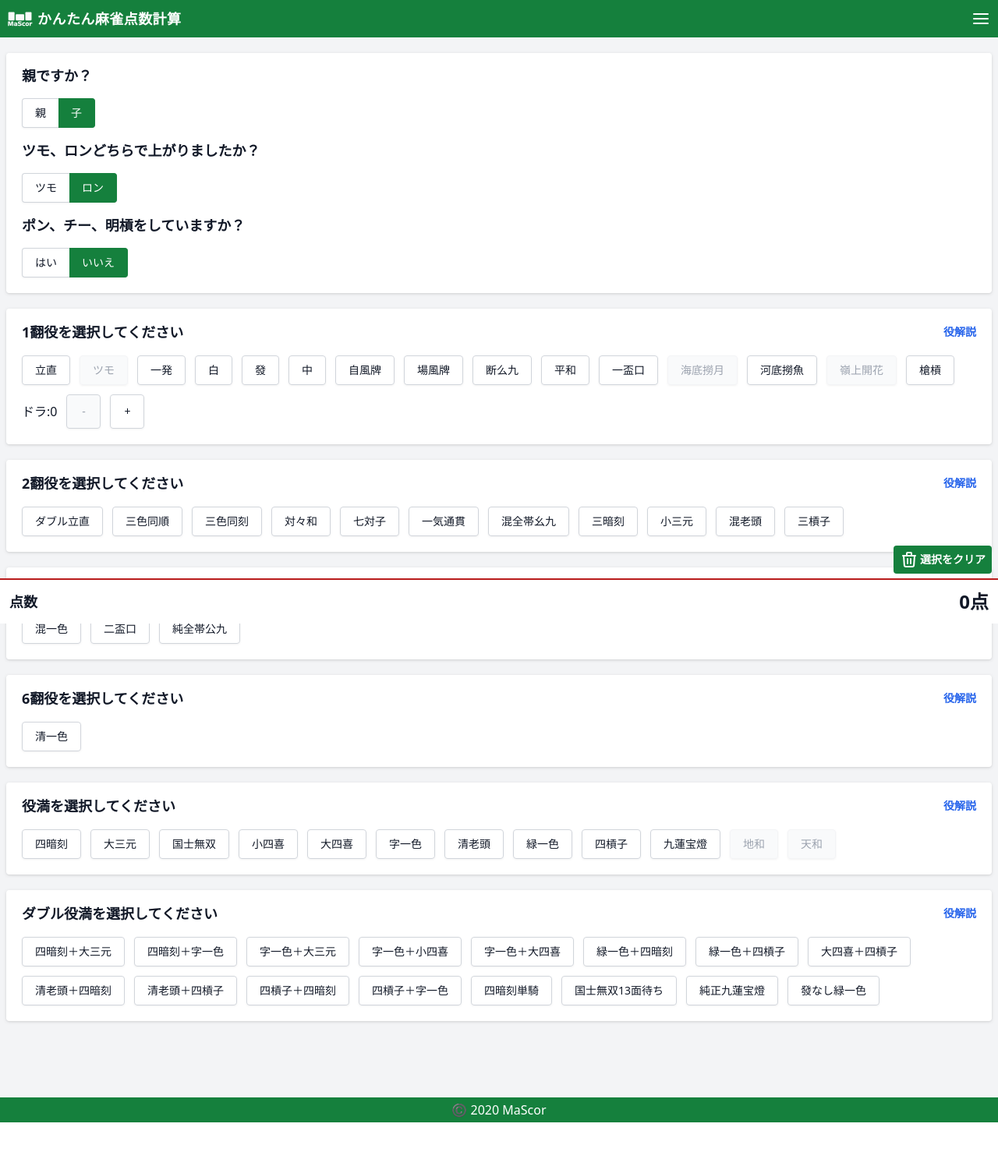
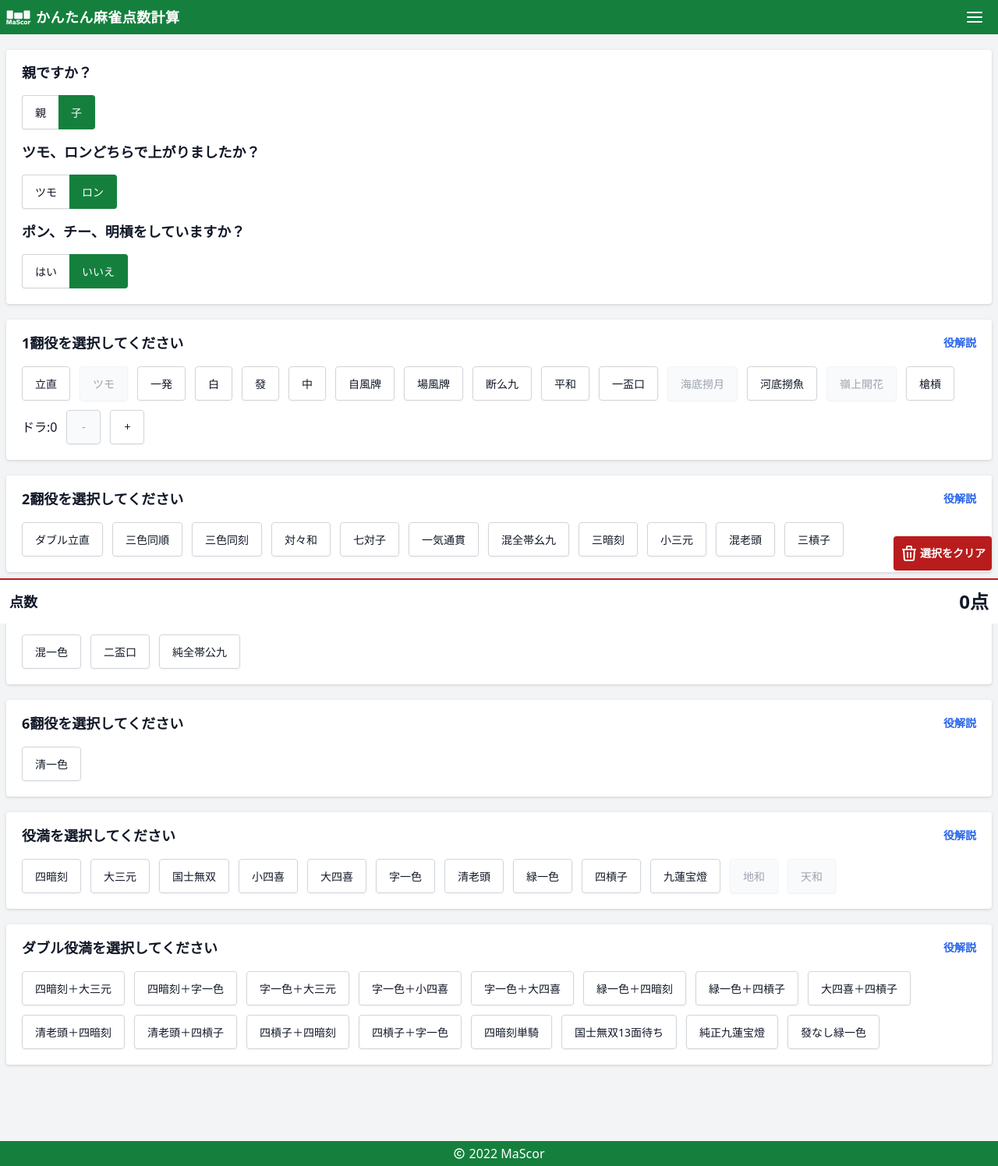
Before and after one commit to limoza/calc_mahjong_score-, a Next.js app: page / in a window 1280 px wide. Shown: the whole page at 78% size. Before the commit the page ends 1440 px from the top, so only its background shows below. Built offline with nearby package versions, Linux system fonts and the light colour scheme.

Commit message:
ボタン高さ44px以上に変更

```diff
--- a/src/components/Footer.jsx
+++ b/src/components/Footer.jsx
@@ -3,6 +3,23 @@ import Link from 'next/link'
 
 export const Footer = React.memo(() => (
   <footer className='bg-gray-100 pt-5'>
-    <p className='bg-green-700 py-1 text-center text-white'>©️ 2020 MaScor</p>
+    <p className='flex items-center justify-center bg-green-700 py-1 text-center text-white'>
+      <svg
+        className='mr-1 h-4 w-4 text-white'
+        width='24'
+        height='24'
+        viewBox='0 0 24 24'
+        strokeWidth='2'
+        stroke='currentColor'
+        fill='none'
+        strokeLinecap='round'
+        strokeLinejoin='round'
+      >
+        {' '}
+        <path stroke='none' d='M0 0h24v24H0z' />{' '}
+        <circle cx='12' cy='12' r='9' /> <path d='M14.5 9a3.5 4 0 1 0 0 6' />
+      </svg>{' '}
+      2022 MaScor
+    </p>
   </footer>
 ))
--- a/src/components/Header.jsx
+++ b/src/components/Header.jsx
@@ -5,9 +5,9 @@ import Link from 'next/link'
 export const Header = React.memo(({}) => {
   const [IsMenuOpen, setIsMenuOpen] = useState(false)
   return (
-    <div className='flex items-center justify-between bg-green-700 p-2.5'>
+    <div className='flex items-center justify-between bg-green-700 px-2'>
       <SiteTitle />
-      <div onClick={() => setIsMenuOpen((prev) => !prev)}>
+      <div className='p-2.5' onClick={() => setIsMenuOpen((prev) => !prev)}>
         {IsMenuOpen ? (
           <svg
             className='m-auto h-6 w-6 text-white'
--- a/src/components/Result.jsx
+++ b/src/components/Result.jsx
@@ -3,9 +3,8 @@ import {
   sumYakuNumberSelector,
   selectedYakuListSelector,
   scoreSelector,
-  temboImageSelector,
+  // temboImageSelector,
 } from '@/states/selector/stateSelector'
-import { Card } from '@/components/Card'
 import { Title } from '@/components/Title'
 import { errorText } from '@/constants/constants'
 
@@ -23,11 +22,11 @@ export const Result = ({ title }) => {
     resultTsumoParentPayment,
     resultTsumoChildrenPayment,
   } = useRecoilValue(scoreSelector)
-  const {
-    resultRonPaymentTemboImages,
-    resultTsumoParentPaymentTemboImages,
-    resultTsumoChildrenPaymentTemboImages,
-  } = useRecoilValue(temboImageSelector)
+  // const {
+  //   resultRonPaymentTemboImages,
+  //   resultTsumoParentPaymentTemboImages,
+  //   resultTsumoChildrenPaymentTemboImages,
+  // } = useRecoilValue(temboImageSelector)
 
   // console.log(resultRonPaymentTemboImages)
   // console.log(resultTsumoParentPaymentTemboImages)
@@ -36,7 +35,7 @@ export const Result = ({ title }) => {
   return (
     <div className='sticky bottom-0 left-0 mt-5 border-t-2 border-solid border-red-700 bg-white p-3'>
       <button
-        className='absolute right-2 -top-11 flex items-center rounded bg-green-700 py-1.5 px-2'
+        className='absolute right-2 -top-14 flex items-center rounded bg-red-700 py-2.5 px-2'
         type='button'
         onClick={() => window.location.reload()}
       >
@@ -53,7 +52,6 @@ export const Result = ({ title }) => {
             d='M19 7l-.867 12.142A2 2 0 0116.138 21H7.862a2 2 0 01-1.995-1.858L5 7m5 4v6m4-6v6m1-10V4a1 1 0 00-1-1h-4a1 1 0 00-1 1v3M4 7h16'
           />
         </svg>
-
         <p className='ml-0.5 text-sm font-bold text-white'>選択をクリア</p>
       </button>
       <div className='flex items-center justify-between'>
@@ -87,7 +85,7 @@ export const Result = ({ title }) => {
 
       {selectedYakuList.length > 0 && (
         <details className='mt-4 rounded bg-neutral-50 text-sm'>
-          <summary className='py-1 text-right'>選択した役を見る</summary>
+          <summary className='py-3 text-right'>選択した役を見る</summary>
           <ul>
             {selectedYakuList.map((SelectedItem) => {
               return (
--- a/src/components/common/Button.jsx
+++ b/src/components/common/Button.jsx
@@ -41,7 +41,7 @@ export const YakuButton = React.memo(
       <label
         className={`${labelColor(
           yakuItem,
-        )} block rounded border py-2 px-4 text-sm drop-shadow-sm`}
+        )} block h-11 rounded border py-3 px-4 text-sm drop-shadow-sm`}
       >
         <input
           id={yakuItem.id}
@@ -82,7 +82,7 @@ export const RadioButton = React.memo(
       <label
         className={`${useChangeRadioLabelColor(IsChecked)} ${setSpecialStyle(
           index,
-        )} block border py-2 px-4 text-sm drop-shadow-sm`}
+        )} block h-11 border py-3 px-4 text-sm drop-shadow-sm`}
       >
         <input
           className='hidden'
```
